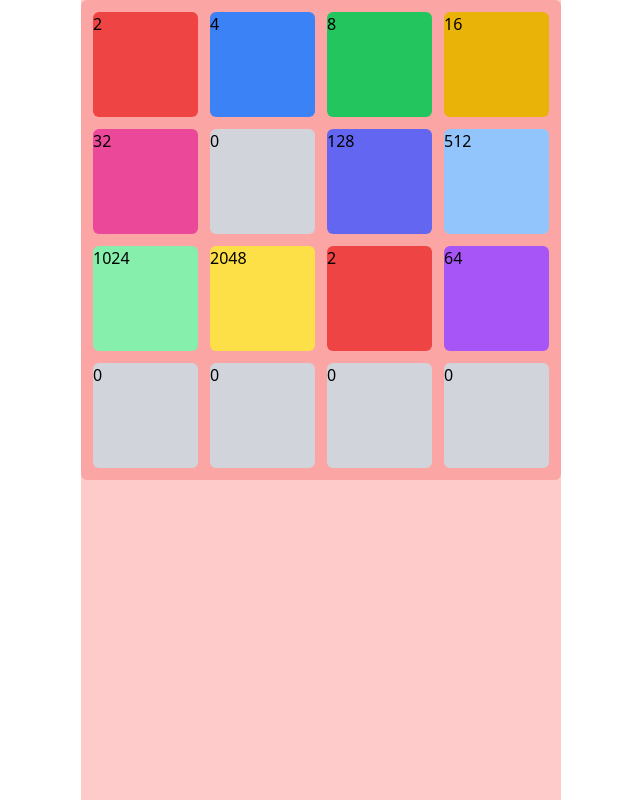
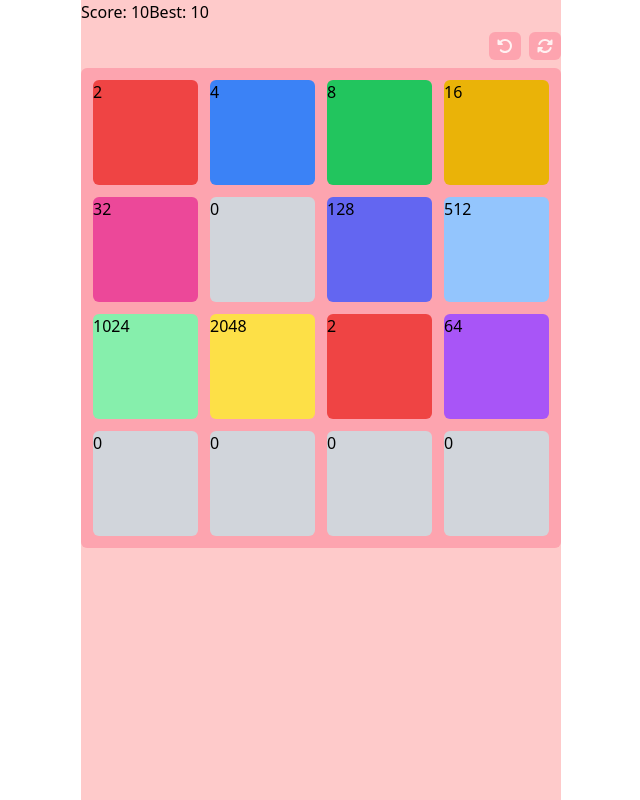
Before and after one commit to luongductrong/game-2048, a React (Vite) app in the folder game-2048/: page / in a window 1280 px wide. Shown: the whole page, without its empty margins (319-959 px from the left). Built offline with nearby package versions, Linux system fonts and the light colour scheme.

Commit message:
Add: Buttons

```diff
--- a/game-2048/src/App.tsx
+++ b/game-2048/src/App.tsx
@@ -1,5 +1,7 @@
 import React from "react";
 import Grid from "./components/Grid";
+import Score from "./components/Score";
+import Buttons from "./components/Buttons";
 
 const gridMatrix = [
   [2, 4, 8, 16],
@@ -33,6 +35,8 @@ function App() {
           !isLandscape ? "w-screen h-full" : "w-[60vh] h-full"
         } bg-red-200`}
       >
+        <Score score={10} hightScore={10} />
+        <Buttons onUndo={() => {}} onNewGame={() => {}} />
         <Grid gridMatrix={gridMatrix} />
       </div>
     </div>
--- /dev/null
+++ b/game-2048/src/components/Buttons.tsx
@@ -0,0 +1,39 @@
+import React from "react";
+
+type ButtonProps = {
+  onUndo: () => void;
+  onNewGame: () => void;
+};
+
+function Buttons({ onUndo, onNewGame }: ButtonProps) {
+  return (
+    <div className="flex justify-end my-2">
+      <button
+        className="bg-rose-300 pb-1 px-2 ml-2 rounded-md hover:bg-rose-400"
+        onClick={onUndo}
+      >
+        <svg
+          xmlns="http://www.w3.org/2000/svg"
+          viewBox="0 0 512 512"
+          className="w-4 h-4 inline-block fill-rose-50 font-black"
+        >
+          <path d="M48.5 224L40 224c-13.3 0-24-10.7-24-24L16 72c0-9.7 5.8-18.5 14.8-22.2s19.3-1.7 26.2 5.2L98.6 96.6c87.6-86.5 228.7-86.2 315.8 1c87.5 87.5 87.5 229.3 0 316.8s-229.3 87.5-316.8 0c-12.5-12.5-12.5-32.8 0-45.3s32.8-12.5 45.3 0c62.5 62.5 163.8 62.5 226.3 0s62.5-163.8 0-226.3c-62.2-62.2-162.7-62.5-225.3-1L185 183c6.9 6.9 8.9 17.2 5.2 26.2s-12.5 14.8-22.2 14.8L48.5 224z" />
+        </svg>
+      </button>
+      <button
+        className="bg-rose-300 pb-1 px-2 ml-2 rounded-md hover:bg-rose-400"
+        onClick={onNewGame}
+      >
+        <svg
+          xmlns="http://www.w3.org/2000/svg"
+          viewBox="0 0 512 512"
+          className="w-4 h-4 inline-block fill-rose-50"
+        >
+          <path d="M142.9 142.9c-17.5 17.5-30.1 38-37.8 59.8c-5.9 16.7-24.2 25.4-40.8 19.5s-25.4-24.2-19.5-40.8C55.6 150.7 73.2 122 97.6 97.6c87.2-87.2 228.3-87.5 315.8-1L455 55c6.9-6.9 17.2-8.9 26.2-5.2s14.8 12.5 14.8 22.2l0 128c0 13.3-10.7 24-24 24l-8.4 0c0 0 0 0 0 0L344 224c-9.7 0-18.5-5.8-22.2-14.8s-1.7-19.3 5.2-26.2l41.1-41.1c-62.6-61.5-163.1-61.2-225.3 1zM16 312c0-13.3 10.7-24 24-24l7.6 0 .7 0L168 288c9.7 0 18.5 5.8 22.2 14.8s1.7 19.3-5.2 26.2l-41.1 41.1c62.6 61.5 163.1 61.2 225.3-1c17.5-17.5 30.1-38 37.8-59.8c5.9-16.7 24.2-25.4 40.8-19.5s25.4 24.2 19.5 40.8c-10.8 30.6-28.4 59.3-52.9 83.8c-87.2 87.2-228.3 87.5-315.8 1L57 457c-6.9 6.9-17.2 8.9-26.2 5.2S16 449.7 16 440l0-119.6 0-.7 0-7.6z" />
+        </svg>
+      </button>
+    </div>
+  );
+}
+
+export default React.memo(Buttons);
--- a/game-2048/src/components/Grid.tsx
+++ b/game-2048/src/components/Grid.tsx
@@ -28,7 +28,7 @@ function Grid({ gridMatrix }: { gridMatrix: number[][] }) {
     }
   };
   return (
-    <div className="grid grid-cols-4 gap-3 bg-red-300 p-3 rounded-md">
+    <div className="grid grid-cols-4 gap-3 bg-rose-300 p-3 rounded-md">
       {gridMatrix.map((row, rowIndex) =>
         row.map((cell, cellIndex) => (
           <div
--- /dev/null
+++ b/game-2048/src/components/Score.tsx
@@ -0,0 +1,17 @@
+import React from "react";
+
+type ScoreProps = {
+  score: number;
+  hightScore: number;
+};
+
+function Score({ score, hightScore }: ScoreProps) {
+  return (
+    <div className="flex flex-row">
+      <div className="basic-1/2">Score: {score}</div>
+      <div className="basic-1/2">Best: {hightScore}</div>
+    </div>
+  );
+}
+
+export default React.memo(Score);
--- a/game-2048/vite.config.ts
+++ b/game-2048/vite.config.ts
@@ -1,10 +1,10 @@
-import { defineConfig } from 'vite'
-import react from '@vitejs/plugin-react'
+import { defineConfig } from "vite";
+import react from "@vitejs/plugin-react";
 
 // https://vite.dev/config/
 export default defineConfig({
   plugins: [react()],
   server: {
-    host: '0.0.0.0',
-  }
-})
+    host: "0.0.0.0",
+  },
+});
```
